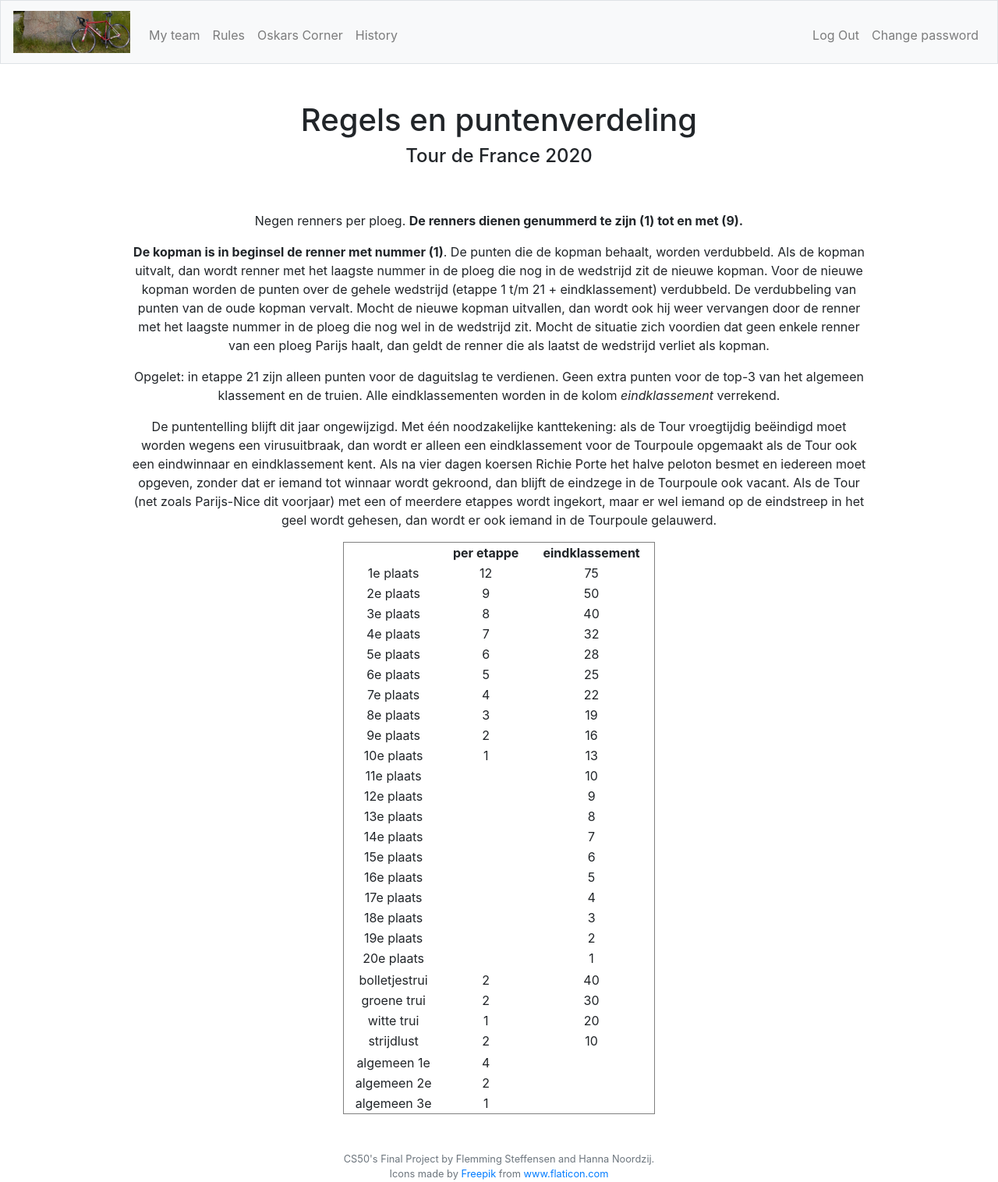
After one commit to FlemmingSteffensen/renwieler, a Flask app: page /rules in a window 1280 px wide. The commit adds this page. Shown: the whole page at 78% size. Run offline with Flask 2, Linux system fonts and the light colour scheme; a user stored in the database is signed in; some libraries are stand-ins or nearby versions.

Commit message:
block title and rules.html

```diff
--- a/app.py
+++ b/app.py
@@ -193,6 +193,13 @@ def frgtpw():
     #TODO
     # Redirect user to login form
     return redirect("/")
+
+@app.route("/rules")
+@login_required
+def rules():
+    """Show rules of the current race (hard coded for now)"""
+    # Direct user to rules page
+    return render_template("rules.html")
 
 
 @app.route("/history")
--- a/static/styles.css
+++ b/static/styles.css
@@ -64,6 +64,18 @@ main img
 
 .myteam {
     text-align: left;
+}
+
+.rules {
+    text-align: middle;
+    margin: auto;
+    width: 80%;
+}
+
+.rules_table {
+    margin: auto;
+    width: 400px;
+    border: 0.5px solid grey;
 }
 
 td {
--- a/templates/editblog.html
+++ b/templates/editblog.html
@@ -1,7 +1,7 @@
 {% extends "layout.html" %}
 
 {% block title %}
-    Admin
+    Edit blog
 {% endblock %}
 
 {% block main %}
--- a/templates/editteam.html
+++ b/templates/editteam.html
@@ -1,7 +1,7 @@
 {% extends "layout.html" %}
 
 {% block title %}
-    Admin
+    Edit team
 {% endblock %}
 
 {% block main %}
--- a/templates/layout.html
+++ b/templates/layout.html
@@ -44,6 +44,7 @@
                 {% if session.user_id %}
                     <ul class="navbar-nav mr-auto mt-2">
                         <li class="nav-item"><a class="nav-link" href="/myteam">My team</a></li>
+                        <li class="nav-item"><a class="nav-link" href="/rules">Rules</a></li>
                         <li class="nav-item"><a class="nav-link" href="/oskar">Oskars Corner</a></li>
                         <li class="nav-item"><a class="nav-link" href="/history">History</a></li>
                         {% block adminNav %}
--- a/templates/myteam.html
+++ b/templates/myteam.html
@@ -1,7 +1,7 @@
 {% extends "layout.html" %}
 
 {% block title %}
-    My Teams
+    My Team
 {% endblock %}
 
 {% block main %}
--- a/templates/regteam.html
+++ b/templates/regteam.html
@@ -1,7 +1,7 @@
 {% extends "layout.html" %}
 
 {% block title %}
-    Admin
+    Reg team
 {% endblock %}
 
 {% block main %}
--- /dev/null
+++ b/templates/rules.html
@@ -0,0 +1,171 @@
+{% extends "layout.html" %}
+
+{% block title %}
+    Rules
+{% endblock %}
+
+{% block main %}
+    <div class="rules">
+        <div>
+            <h1>Regels en puntenverdeling</h1>
+            <h4>Tour de France 2020</h4>
+            <br><br>
+                <p>Negen renners per ploeg. <b>De renners dienen genummerd te zijn (1) tot en met (9).</b></p>
+                <p><b>De kopman is in beginsel de renner met nummer (1)</b>. De punten die de kopman behaalt, worden verdubbeld. Als de kopman uitvalt, dan wordt renner met het laagste nummer in de ploeg die nog in de wedstrijd zit de nieuwe kopman. Voor de nieuwe kopman worden de punten over de gehele wedstrijd (etappe 1 t/m 21 + eindklassement) verdubbeld. De verdubbeling van punten van de oude kopman vervalt. Mocht de nieuwe kopman uitvallen, dan wordt ook hij weer vervangen door de renner met het laagste nummer in de ploeg die nog wel in de wedstrijd zit. Mocht de situatie zich voordien dat geen enkele renner van een ploeg Parijs haalt, dan geldt de renner die als laatst de wedstrijd verliet als kopman.</p>
+            <p>Opgelet: in etappe 21 zijn alleen punten voor de daguitslag te verdienen. Geen extra punten voor de top-3 van het algemeen klassement en de truien. Alle eindklassementen worden in de kolom <i>eindklassement</i> verrekend.</p>
+            <p>De puntentelling blijft dit jaar ongewijzigd. Met één noodzakelijke kanttekening: als de Tour vroegtijdig beëindigd moet worden wegens een virusuitbraak, dan wordt er alleen een eindklassement voor de Tourpoule opgemaakt als de Tour ook een eindwinnaar en eindklassement kent. Als na vier dagen koersen Richie Porte het halve peloton besmet en iedereen moet opgeven, zonder dat er iemand tot winnaar wordt gekroond, dan blijft de eindzege in de Tourpoule ook vacant. Als de Tour (net zoals Parijs-Nice dit voorjaar) met een of meerdere etappes wordt ingekort, maar er wel iemand op de eindstreep in het geel wordt gehesen, dan wordt er ook iemand in de Tourpoule gelauwerd. </p>
+        </div>
+        <table class="rules_table">
+            <tr>
+                <th></th>
+                <th>per etappe</th>
+                <th>eindklassement</th>
+            </tr>
+            <tr>
+                <td>1e plaats</td>
+                <td>12</td>
+                <td>75</td>
+            </tr>
+            <tr>
+                <td>2e plaats</td>
+                <td>9</td>
+                <td>50</td>
+            </tr>
+            <tr>
+                <td>3e plaats</td>
+                <td>8</td>
+                <td>40</td>
+            </tr>
+            <tr>
+                <td>4e plaats</td>
+                <td>7</td>
+                <td>32</td>
+            </tr>
+            <tr>
+                <td>5e plaats</td>
+                <td>6</td>
+                <td>28</td>
+            </tr>
+            <tr>
+                <td>6e plaats</td>
+                <td>5</td>
+                <td>25</td>
+            </tr>
+            <tr>
+                <td>7e plaats</td>
+                <td>4</td>
+                <td>22</td>
+            </tr>
+            <tr>
+                <td>8e plaats</td>
+                <td>3</td>
+                <td>19</td>
+            </tr>
+            <tr>
+                <td>9e plaats</td>
+                <td>2</td>
+                <td>16</td>
+            </tr>
+            <tr>
+                <td>10e plaats</td>
+                <td>1</td>
+                <td>13</td>
+            </tr>
+            <tr>
+                <td>11e plaats</td>
+                <td></td>
+                <td>10</td>
+            </tr>
+            <tr>
+                <td>12e plaats</td>
+                <td></td>
+                <td>9</td>
+            </tr>
+            <tr>
+                <td>13e plaats</td>
+                <td></td>
+                <td>8</td>
+            </tr>
+            <tr>
+                <td>14e plaats</td>
+                <td></td>
+                <td>7</td>
+            </tr>
+            <tr>
+                <td>15e plaats</td>
+                <td></td>
+                <td>6</td>
+            </tr>
+            <tr>
+                <td>16e plaats</td>
+                <td></td>
+                <td>5</td>
+            </tr>
+            <tr>
+                <td>17e plaats</td>
+                <td></td>
+                <td>4</td>
+            </tr>
+            <tr>
+                <td>18e plaats</td>
+                <td></td>
+                <td>3</td>
+            </tr>
+            <tr>
+                <td>19e plaats</td>
+                <td></td>
+                <td>2</td>
+            </tr>
+            <tr>
+                <td>20e plaats</td>
+                <td></td>
+                <td>1</td>
+            </tr>
+            <tr>
+                <td></td>
+                <td></td>
+                <td></td>
+            </tr>
+            <tr>
+                <td>bolletjestrui</td>
+                <td>2</td>
+                <td>40</td>
+            </tr>
+            <tr>
+                <td>groene trui</td>
+                <td>2</td>
+                <td>30</td>
+            </tr>
+            <tr>
+                <td>witte trui</td>
+                <td>1</td>
+                <td>20</td>
+            </tr>
+            <tr>
+                <td>strijdlust</td>
+                <td>2</td>
+                <td>10</td>
+            </tr>
+            <tr>
+                <td></td>
+                <td></td>
+                <td></td>
+            </tr>
+            <tr>
+                <td>algemeen 1e</td>
+                <td>4</td>
+                <td></td>
+            </tr>
+            <tr>
+                <td>algemeen 2e</td>
+                <td>2</td>
+                <td></td>
+            </tr>
+            <tr>
+                <td>algemeen 3e</td>
+                <td>1</td>
+                <td></td>
+            </tr>
+        </table>
+    </div>
+{% endblock %}
```
